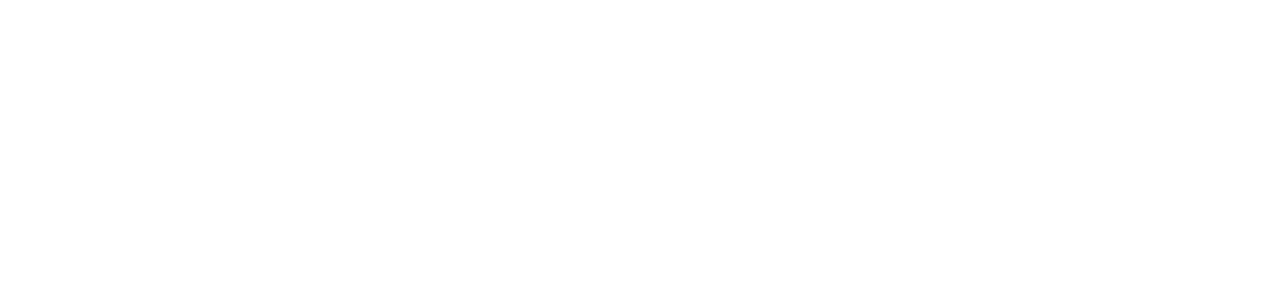
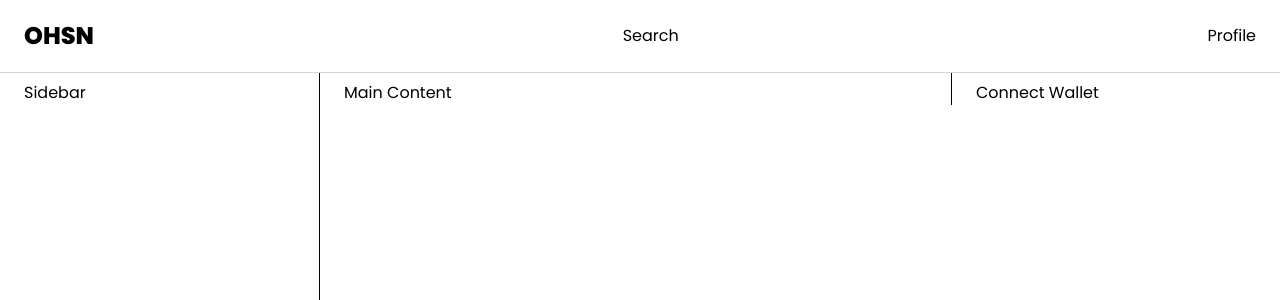
Before and after one commit to achmadfauzanhusain/frontend-startup-l19, a Next.js app: page / in a window 1280 px wide. Shown: the top 300 px of the page. Built offline with nearby package versions, Linux system fonts and the light colour scheme.

Commit message:
setup page

```diff
--- a/components/layout.js
+++ b/components/layout.js
@@ -1,5 +1,6 @@
 import { Poppins } from 'next/font/google'
 import Head from 'next/head'
+import Navbar from './navbar'
 
 const poppins = Poppins({
   subsets: ['latin'],
@@ -12,7 +13,10 @@ export default function Layout({ children }) {
       <Head>
         <title>Startup</title>
       </Head>
-      <main className={`${poppins.className}`}>{children}</main>
+      <main className={`${poppins.className}`}>
+        <Navbar />
+        {children}
+      </main>
     </>
   )
 }
--- /dev/null
+++ b/components/navbar.js
@@ -0,0 +1,21 @@
+const Navbar = () => {
+    return (
+        <div className="fixed top-0 left-0 right-0 z-50 bg-white border-b border-gray-300 h-[73px]">
+            <div className="px-6 h-full flex justify-between items-center">
+                <h1 className="text-2xl font-bold">OHSN</h1>
+
+                {/* search */}
+                <div>
+                    Search
+                </div>
+
+                {/* profile */}
+                <div>
+                    Profile
+                </div>
+            </div>
+        </div>
+    )
+}
+
+export default Navbar
--- a/pages/index.js
+++ b/pages/index.js
@@ -1,8 +1,23 @@
-
 export default function Home() {
   return (
-    <div>
+    <div className="pt-[73px]">
+      <div className="flex">
+        <div className="w-1/4 border-r h-[calc(100vh-73px)] fixed top-[73px] left-0 px-6 bg-white">
+          <h1 className="mt-2">Sidebar</h1>
+        </div>
 
+        <div className="flex w-full ml-[25%] px-6">
+          {/* main content */}
+          <div className="w-2/3 border-r">
+            <h1 className="mt-2">Main Content</h1>
+          </div>
+
+          {/* cek terhubung ke wallet atau tidak */}
+          <div className="w-1/3 flex px-6">
+            <h1 className="mt-2">Connect Wallet</h1>
+          </div>
+        </div>
+      </div>
     </div>
   );
 }
```
